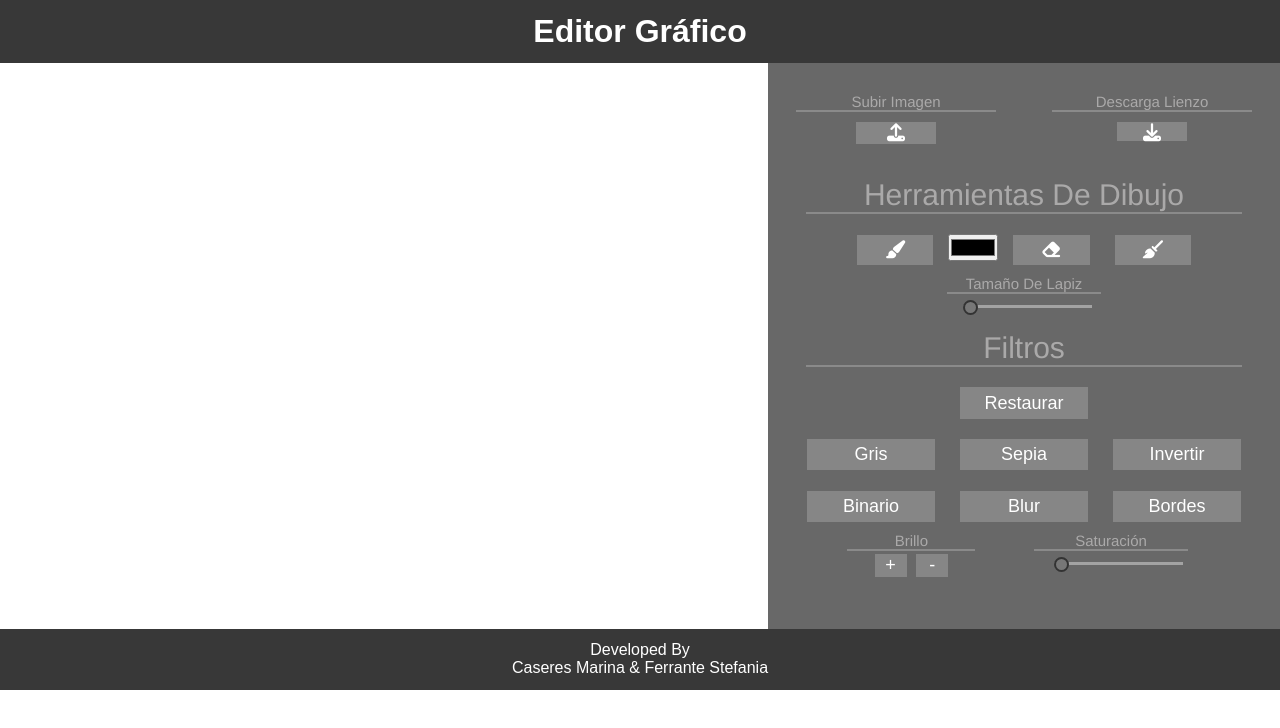
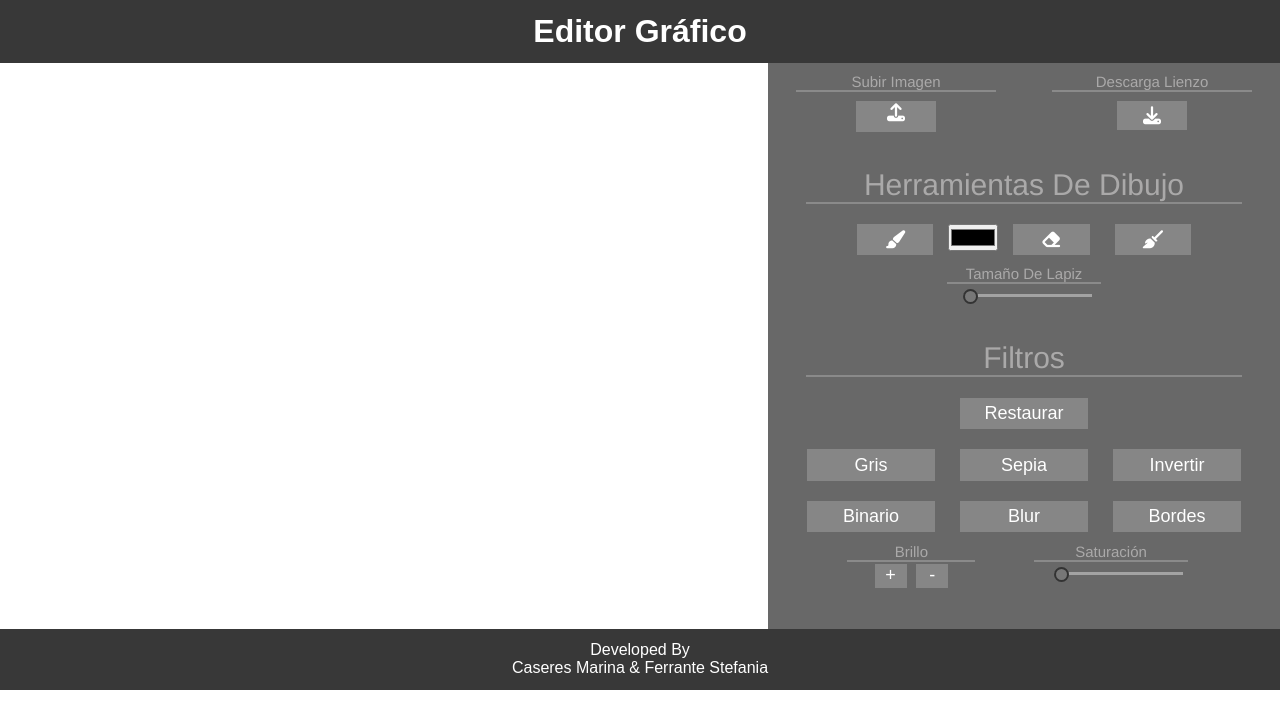
Before and after one commit to stefania-ar/entregable_practico1, a plain HTML site: page index.html in a window 1280 px wide. Drawn offline with Linux system fonts and the light colour scheme.

Commit message:
Retoque de Style.

```diff
--- a/css/style.css
+++ b/css/style.css
@@ -61,18 +61,18 @@ footer{
     display: block;
     text-align: center;
     margin: 2%;
-    margin-top: 6%;
 }
 /*div contenedor de divs de herramientas para pintar(lapig, goma, etc)*/
 .div_btn_painting_elements{
     display: block;
     height: 27%;
-    margin-top: 6%;
+    margin-top: 4%;
 }
 /*div contenedor de divs de botones de aplicación de filtros*/
 .div_btn_filters{
     display: block;
     height: 58%;
+    margin-top: 4%;
 }
 
 /*Style común entre botones*/
```
